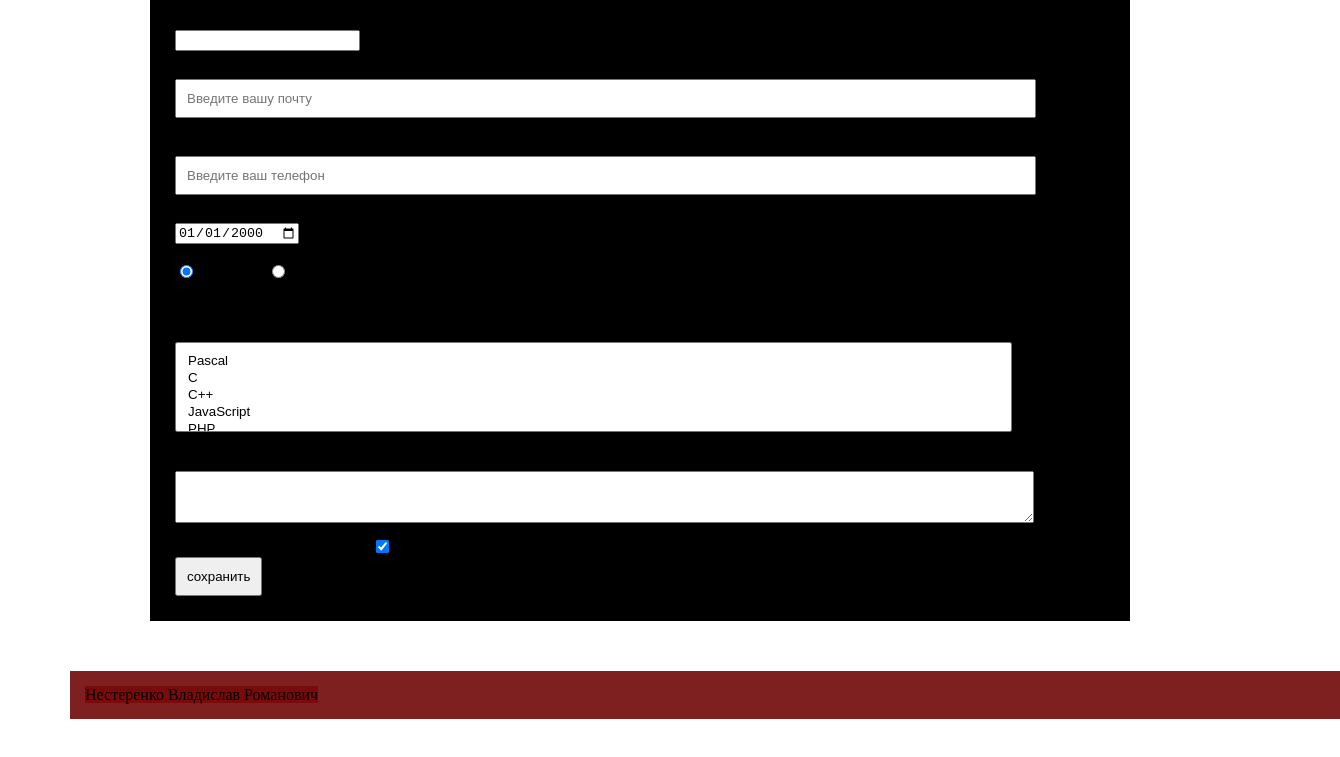
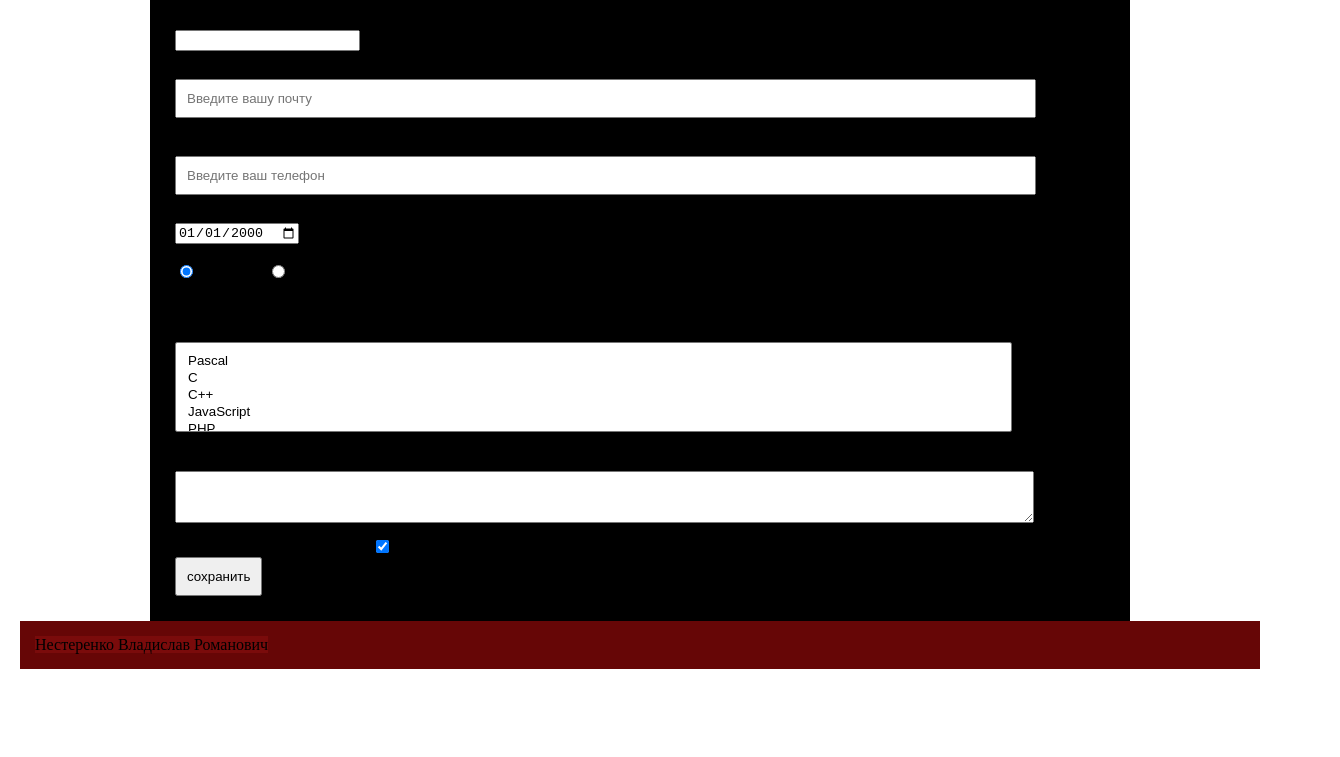
Before and after one commit to Nestik2/28-2-web-2, a plain HTML site: page index.html in a window 1280 px wide. Shown: the part 2222-2979 px from the top of the page, 1340 px wide, since content can reach past the window. After the commit the page ends 2911 px from the top, so only its background shows below. Drawn offline with Linux system fonts and the light colour scheme.

Commit message:
index.html

```diff
--- a/index.html
+++ b/index.html
@@ -160,7 +160,7 @@
   </form>
   </main>
 </body>
- <footer style="width:100%; background-color:#7e2020;margin:50px;">
+ <footer>
     <span style="background-color:rgb(122, 11, 11);">Нестеренко Владислав Романович</span>
   </footer>
 </html>
```
